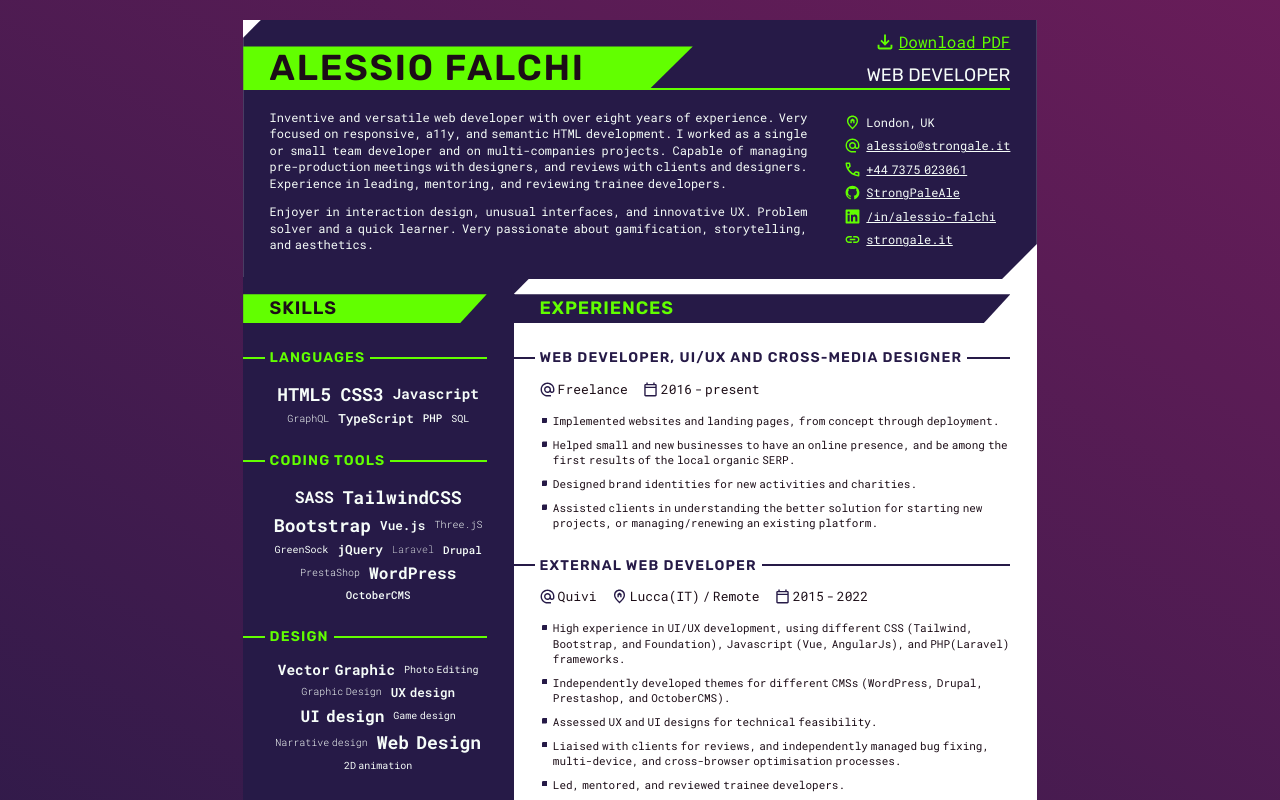
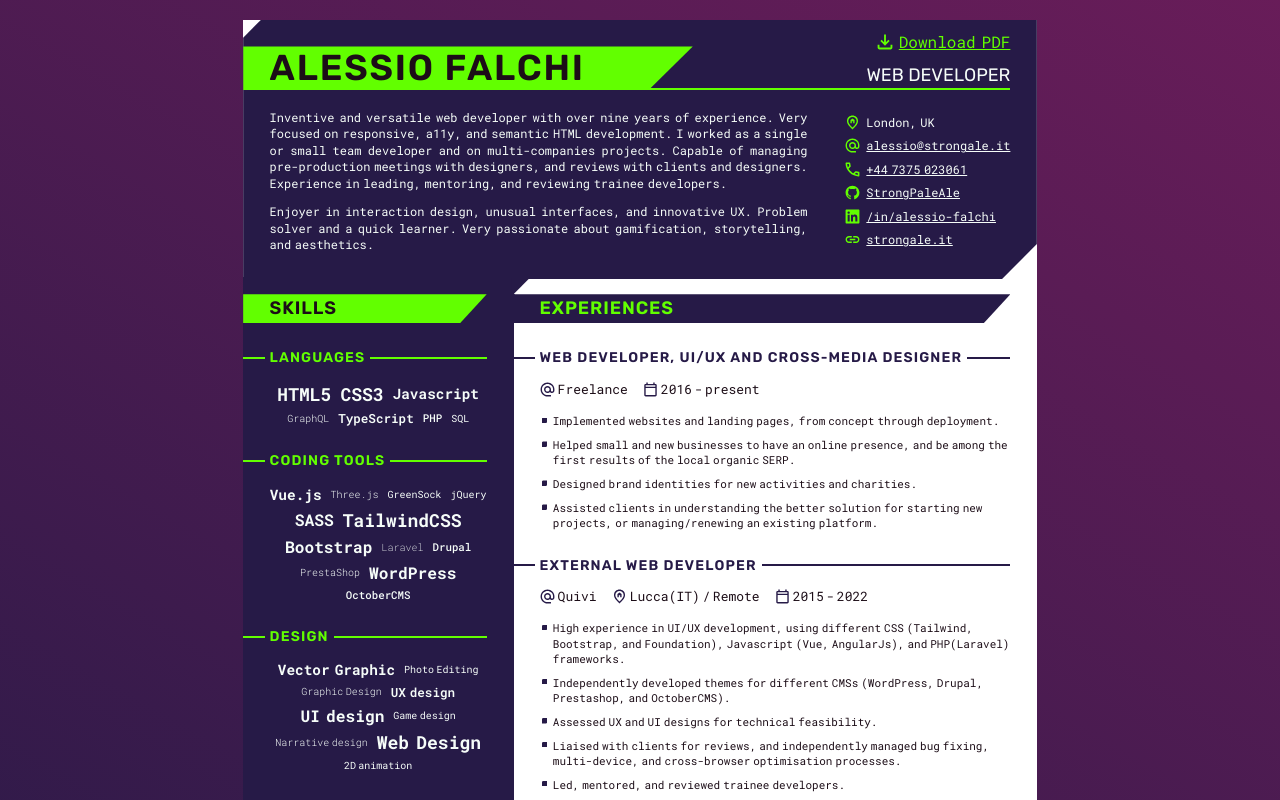
Before and after one commit to StrongPaleAle/stongale-cv, a plain HTML site: page index.html in a window 1280 px wide. Shown: the top 800 px of the page. Drawn offline with Linux system fonts and the light colour scheme.

Commit message:
update tools order

```diff
--- a/index.html
+++ b/index.html
@@ -91,7 +91,7 @@
                     <div class="header__about">
                         <h2>About me</h2>
                         <p>
-                            Inventive and versatile web developer with over eight years of experience. Very focused on responsive, a11y, and semantic HTML development. I worked as a single or small team developer and on multi-companies projects. Capable of managing pre-production meetings with designers, and reviews with clients and designers. Experience in leading, mentoring, and reviewing trainee developers.
+                            Inventive and versatile web developer with over nine years of experience. Very focused on responsive, a11y, and semantic HTML development. I worked as a single or small team developer and on multi-companies projects. Capable of managing pre-production meetings with designers, and reviews with clients and designers. Experience in leading, mentoring, and reviewing trainee developers.
                         </p>
                         <p>
                             Enjoyer in interaction design, unusual interfaces, and innovative UX. Problem solver and a quick learner. Very passionate about gamification, storytelling, and aesthetics.
@@ -194,13 +194,13 @@
                     <article>
                         <h3><span>Coding Tools</span></h3>
                         <ul>
+                            <li data-rate="8">Vue.js</li>
+                            <li data-rate="4">Three.js</li>
+                            <li data-rate="5">GreenSock</li>
+                            <li data-rate="5">jQuery</li>
                             <li data-rate="9">SASS</li>
                             <li data-rate="10">TailwindCSS</li>
-                            <li data-rate="10">Bootstrap</li>
-                            <li data-rate="7">Vue.js</li>
-                            <li data-rate="4">Three.jS</li>
-                            <li data-rate="5">GreenSock</li>
-                            <li data-rate="7">jQuery</li>
+                            <li data-rate="9">Bootstrap</li>
                             <li data-rate="3">Laravel</li>
                             <li data-rate="6">Drupal</li>
                             <li data-rate="4">PrestaShop</li>
```
Also changed, not shown: 1 other file.
